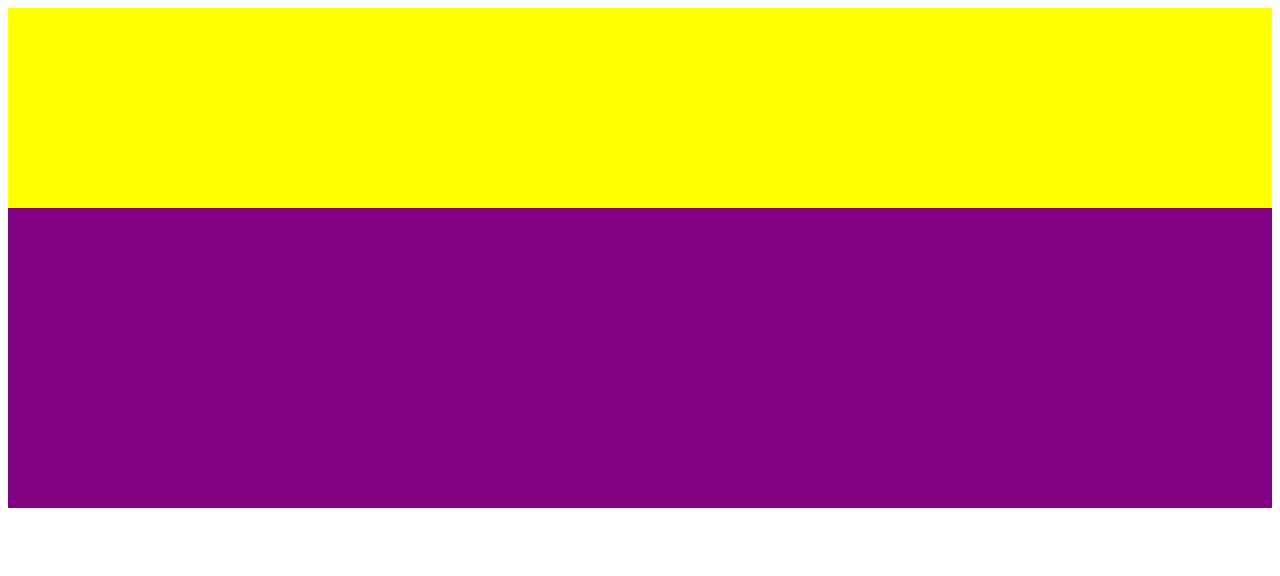
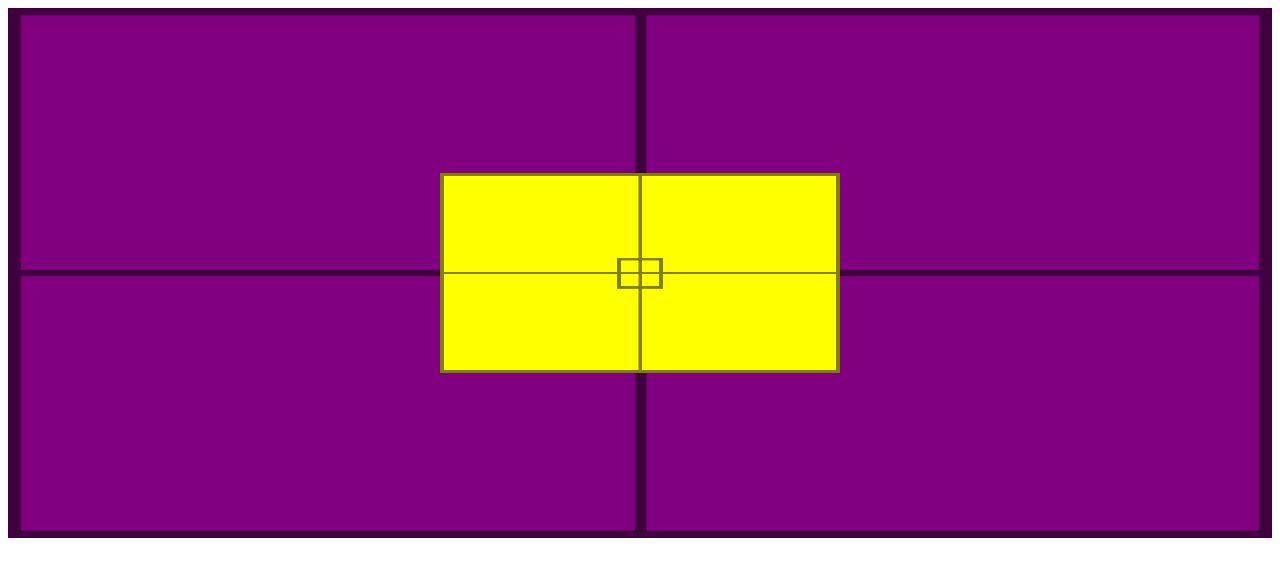
Before and after one commit to danielsales-cmd/html-css, a plain HTML site: page exercicios/ex022/fundo007.html in a window 1280 px wide. Drawn offline with Linux system fonts and the light colour scheme.

Commit message:
aula de hj

```diff
--- a/exercicios/ex022/fundo007.html
+++ b/exercicios/ex022/fundo007.html
@@ -6,13 +6,26 @@
     <title>Document</title>
     <style>
         #container{
+            background-image: url(img/target001.png);
+            background-size: 100% 100%;
+            position: relative;
             height: 500px;
+            padding: 15px;
             background-color: purple;
         }
 
         #conteudo{
+            background-image: url(img/target001.png);
+            background-size: 100% 100%;
+            position: absolute;
             height: 200px;
+            width: 400px;
             background-color: yellow;
+            margin: auto;
+            left: 50%;
+            top: 50%;
+
+            transform: translate(-50% , -50%);
         }
     </style>
 </head>
```
